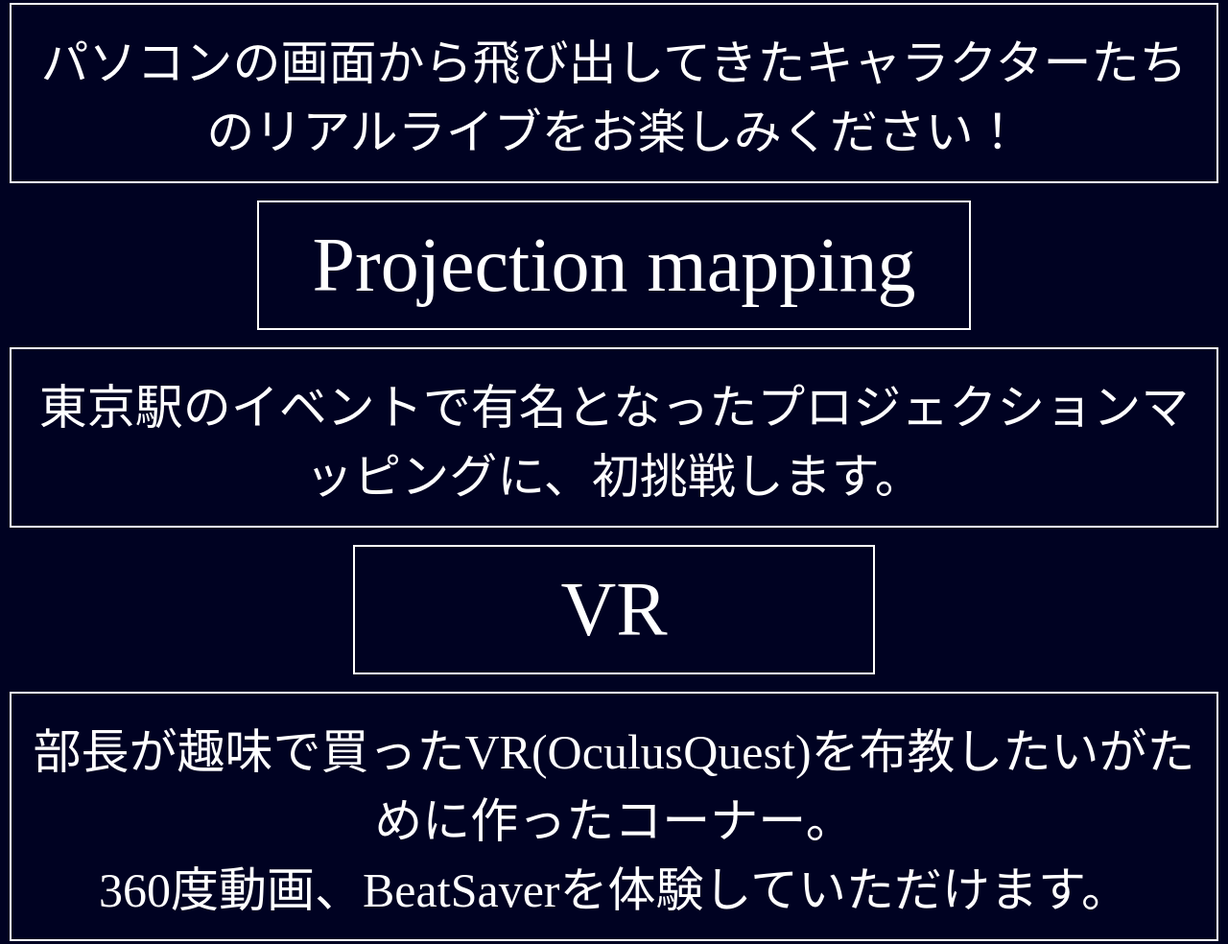
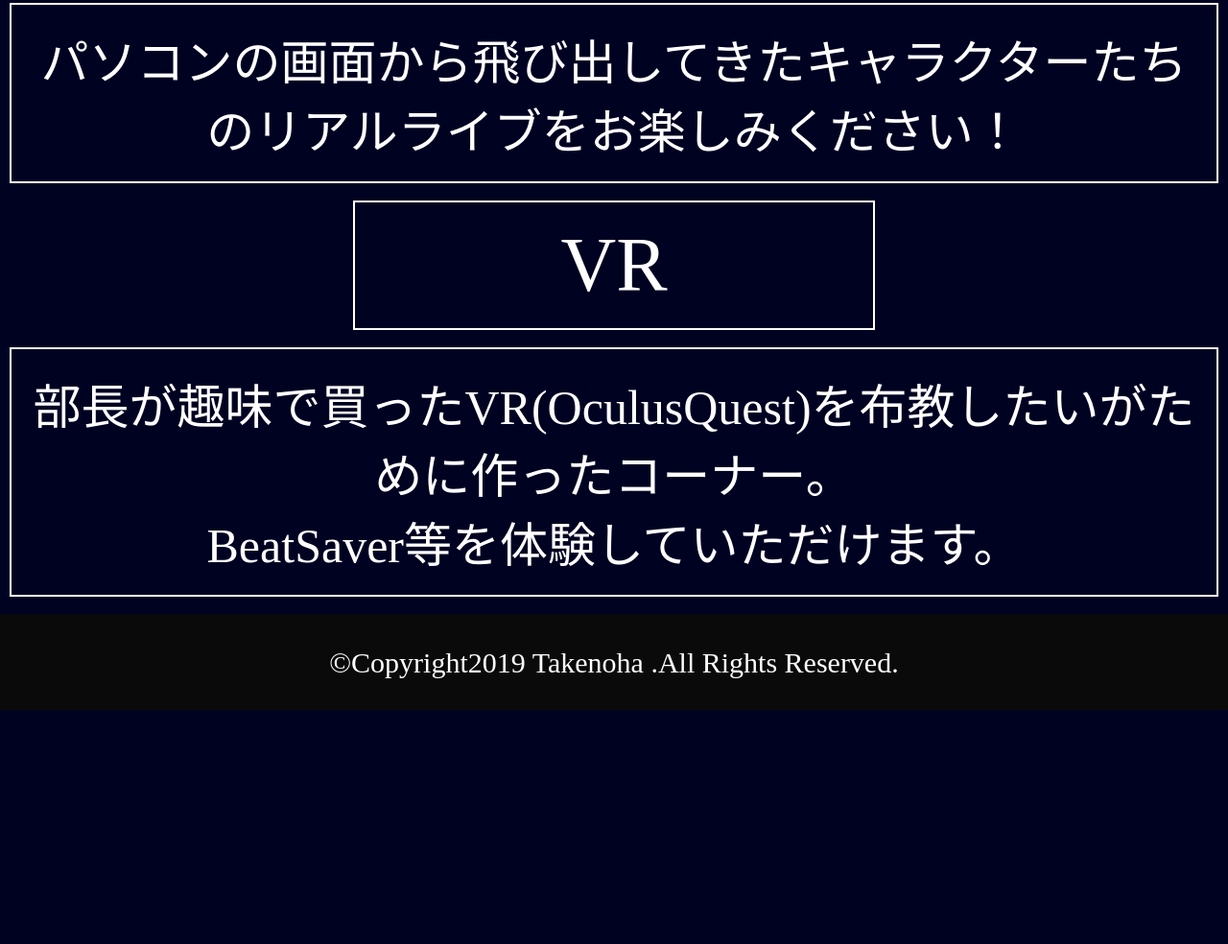
Before and after one commit to Takenohana/home, a plain HTML site: page index.html in a window 1280 px wide. Shown: the part 3178-4162 px from the top of the page at 96% size. After the commit the page ends 3918 px from the top, so only its background shows below. Drawn offline with Linux system fonts and the light colour scheme.

Commit message:
Update index.html

```diff
--- a/index.html
+++ b/index.html
@@ -37,21 +37,13 @@ Polid screen
 <div class="body_0">
 パソコンの画面から飛び出してきたキャラクターたちのリアルライブをお楽しみください！
 </div><br>
-<div class="body_3">
-Projection mapping
-
-</div><br>
-<div class="body_0">
-東京駅のイベントで有名となったプロジェクションマッピングに、初挑戦します。
-
-</div><br>
 <div class="body_4">
 VR
 
 </div><br>
 <div class="body_0">
 部長が趣味で買ったVR(OculusQuest)を布教したいがために作ったコーナー。<br>
-360度動画、BeatSaverを体験していただけます。
+BeatSaver等を体験していただけます。
 </div><br>
 </div>
 </body>
```
